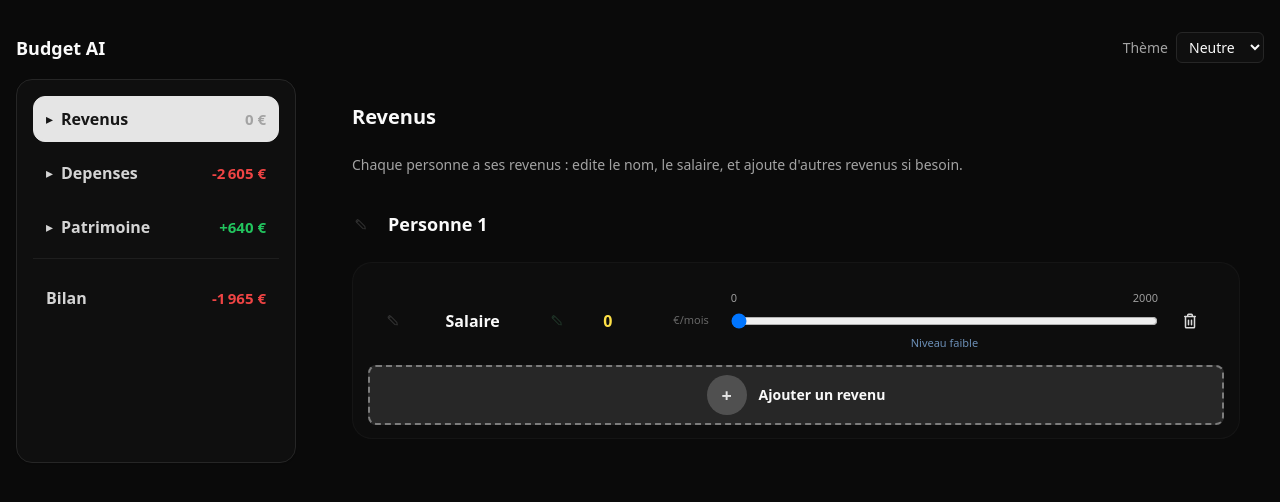
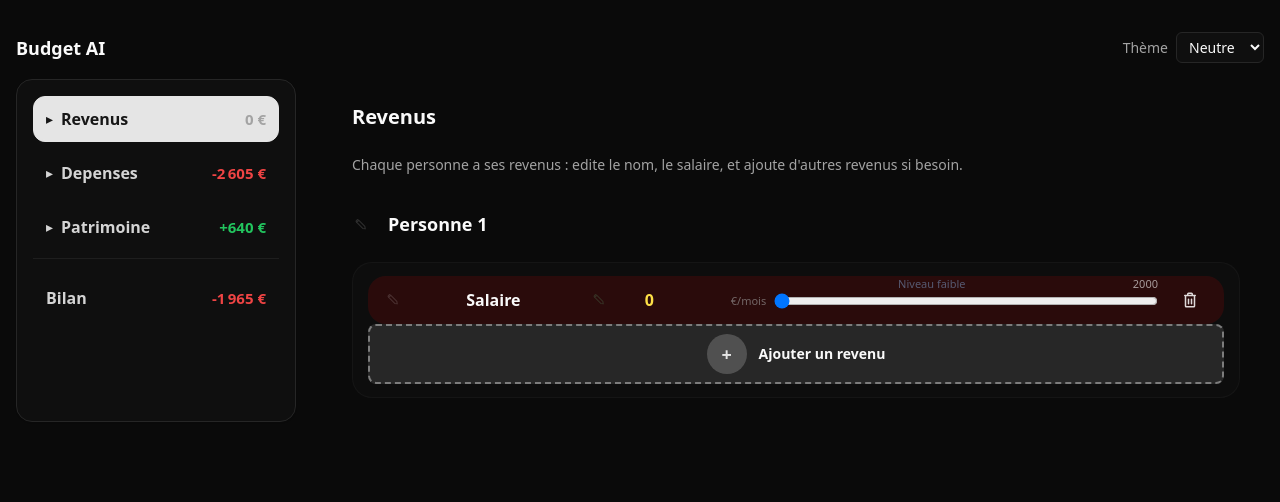
Before and after one commit to Samuel-BAHIA/Budget-FullStack, a Next.js app in the folder apps/frontend/: page / in a window 1280 px wide. Shown: the top 502 px of the page. Built offline with nearby package versions, Linux system fonts and the light colour scheme.

Commit message:
Auto-commit (new-design): 2026-01-09 14:35:29

```diff
--- a/apps/frontend/app/components/EditableSliderRow.tsx
+++ b/apps/frontend/app/components/EditableSliderRow.tsx
@@ -245,16 +245,18 @@ export function EditableSliderRow({
               aria-label={`${currentLabel} - valeur`}
             />
           </div>
-          <span style={styles.unitInline}>{unitLabel}</span>
         </div>
         </div>
       </div>
 
       <div style={styles.middle}>
-        <div style={styles.minMaxTop}>
-          <span>{min}</span>
+        <div style={styles.minMaxRow}>
+          <span>{min === 0 ? "" : min}</span>
+          <div style={{ ...styles.infoHint, color: infoColor }}>{infoText}</div>
           <span>{max}</span>
         </div>
+        <div style={styles.sliderRow}>
+          <span style={styles.unitInline}>{unitLabel}</span>
           <input
             type="range"
             min={min}
@@ -265,7 +267,7 @@ export function EditableSliderRow({
             style={styles.slider}
             aria-label={`${currentLabel} - curseur`}
           />
-        <div style={{ ...styles.infoHint, color: infoColor }}>{infoText}</div>
+        </div>
       </div>
 
       <div style={styles.right}>
@@ -283,10 +285,10 @@ const styles: Record<string, CSSProperties> = {
   row: {
     display: "flex",
     gap: 14,
-    alignItems: "center",
-    padding: "14px 16px",
+    alignItems: "stretch",
+    padding: "0 16px",
     borderRadius: 18,
-    background: "transparent",
+    background: "rgba(255, 0, 0, 0.12)",
     border: "none",
     boxShadow: "none",
   },
@@ -298,6 +300,7 @@ const styles: Record<string, CSSProperties> = {
     flexDirection: "column",
     gap: 6,
     overflow: "hidden",
+    alignSelf: "stretch",
   },
   titleRow: {
     display: "flex",
@@ -478,10 +481,11 @@ const styles: Record<string, CSSProperties> = {
     pointerEvents: "none",
   },
   infoHint: { fontSize: 11, opacity: 0.7, textAlign: "center", width: "100%" },
-  middle: { flex: 1, display: "flex", flexDirection: "column", gap: 6 },
+  middle: { flex: 1, display: "flex", flexDirection: "column", gap: 0, alignSelf: "stretch" },
   slider: { width: "100%" },
-  minMaxTop: { display: "flex", justifyContent: "space-between", fontSize: 11, opacity: 0.6 },
-  right: { display: "flex", alignItems: "center", gap: 10 },
+  minMaxRow: { display: "grid", gridTemplateColumns: "auto 1fr auto", alignItems: "center", fontSize: 11, opacity: 0.6 },
+  sliderRow: { display: "grid", gridTemplateColumns: "auto 1fr", alignItems: "center", columnGap: 8 },
+  right: { display: "flex", alignItems: "center", gap: 10, alignSelf: "stretch" },
   valueGroup: {
     display: "flex",
     alignItems: "center",
--- a/apps/frontend/app/tabs/RevenusTab.tsx
+++ b/apps/frontend/app/tabs/RevenusTab.tsx
@@ -127,7 +127,7 @@ export function RevenusTab({ persons: externalPersons, onPersonsChange, activePe
             </div>
 
             <div style={sliderGroupStyle}>
-              <div className="space-y-3">
+              <div className="space-y-0">
                 {person.revenus.map((item) => {
                   const absValue = Math.max(0, Math.abs(item.montant));
                   const maxValue = Math.max(2000, Math.ceil(absValue * 1.5));
```
Lines whose indentation alone changed are shown as unchanged.
